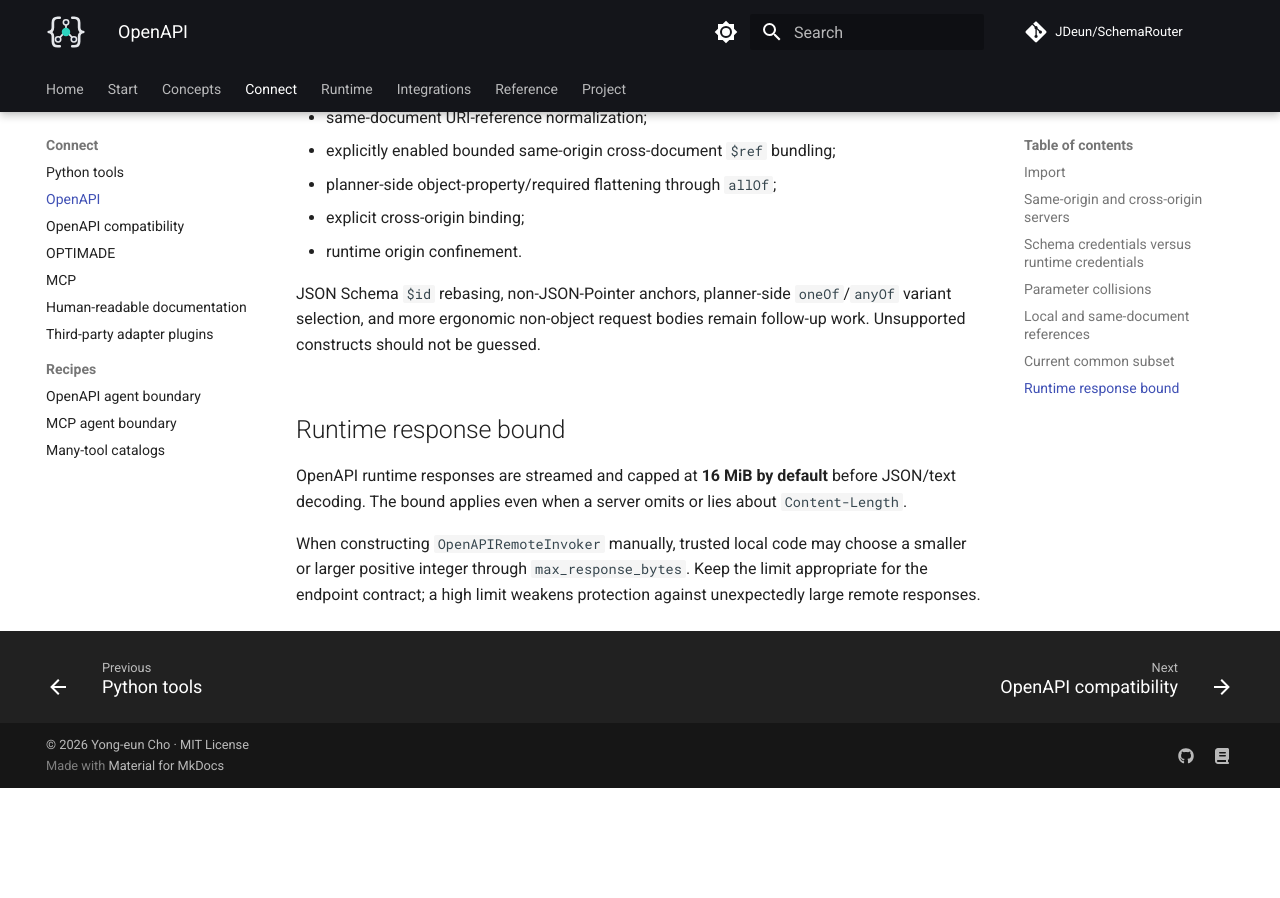
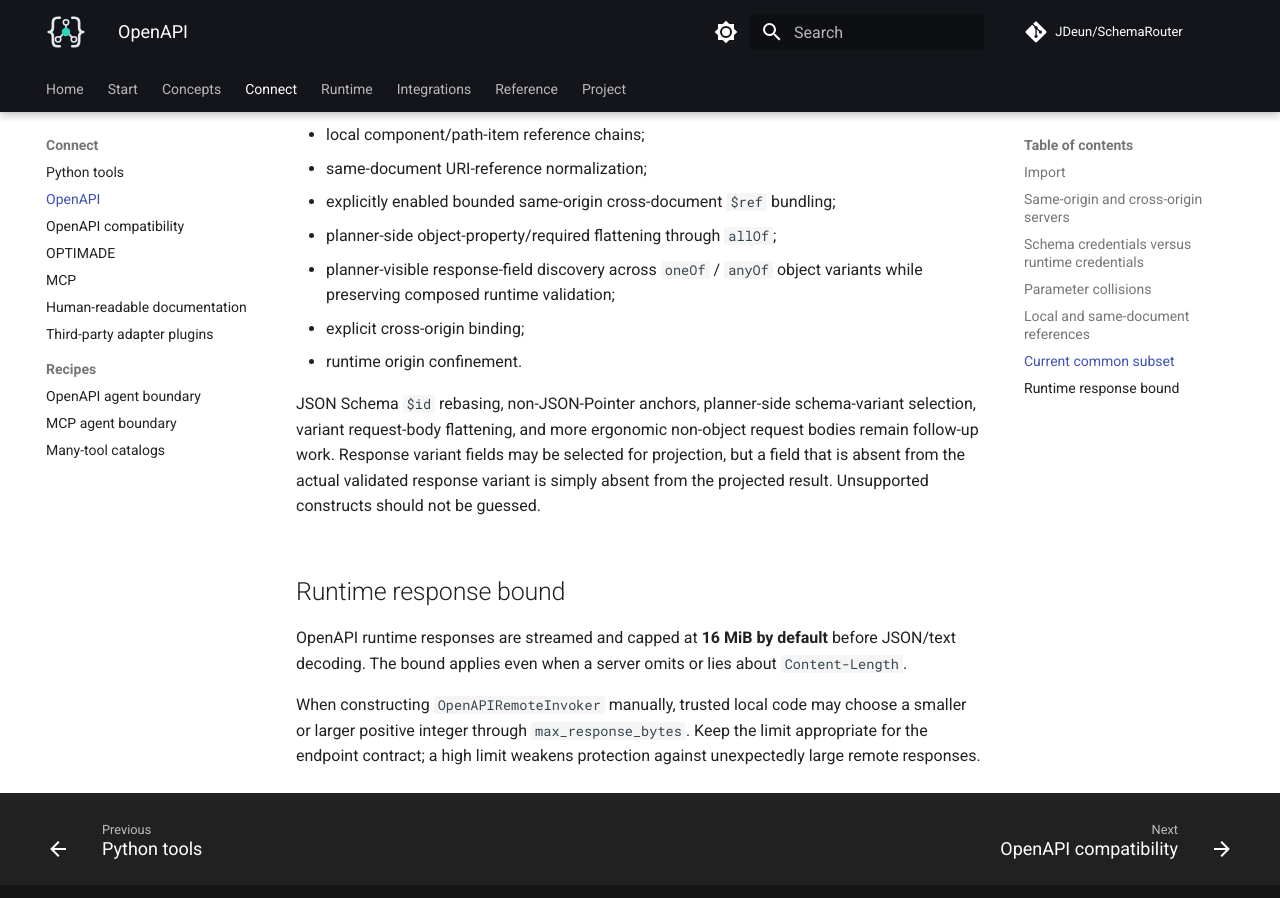
Before and after one commit to JDeun/SchemaRouter, an MkDocs documentation site: the page built from docs/guides/openapi.md, in a window 1280 px wide and 900 px high, scrolled down 3132 px. Built offline with MkDocs 1.6.1 and Material for MkDocs 9.7.7, drawn with Linux system fonts in a browser that asks for light colours; comment, search, counter and statistics services are not loaded; before the commit the page ends 3920 px from its top, so only the background shows below that; some of the changed text lies outside the part shown.

Commit message:
docs: describe response variant field discovery

```diff
--- a/docs/guides/openapi.md
+++ b/docs/guides/openapi.md
@@ -17,7 +17,9 @@ The adapter imports operations, path/query/header parameters, JSON request-body
 schemas, local component references, local reference chains, local Path Item references, and
 read/write classification inferred from the HTTP method. Object properties and required fields
 reachable through `allOf` are flattened for planner visibility while the original composition is
-retained for runtime JSON Schema validation.
+retained for runtime JSON Schema validation. For response schemas, object fields reachable through
+`oneOf` / `anyOf` variants are also exposed as conditional planner-visible output fields. The
+original composed response schema remains authoritative at runtime.
 
 ## Same-origin and cross-origin servers
 
@@ -131,11 +133,15 @@ Supported paths include:
 - same-document URI-reference normalization;
 - explicitly enabled bounded same-origin cross-document `$ref` bundling;
 - planner-side object-property/required flattening through `allOf`;
+- planner-visible response-field discovery across `oneOf` / `anyOf` object variants while
+  preserving composed runtime validation;
 - explicit cross-origin binding;
 - runtime origin confinement.
 
-JSON Schema `$id` rebasing, non-JSON-Pointer anchors, planner-side `oneOf`/`anyOf` variant
-selection, and more ergonomic non-object request bodies remain follow-up work. Unsupported
+JSON Schema `$id` rebasing, non-JSON-Pointer anchors, planner-side schema-variant selection,
+variant request-body flattening, and more ergonomic non-object request bodies remain follow-up
+work. Response variant fields may be selected for projection, but a field that is absent from the
+actual validated response variant is simply absent from the projected result. Unsupported
 constructs should not be guessed.
 
 
```
